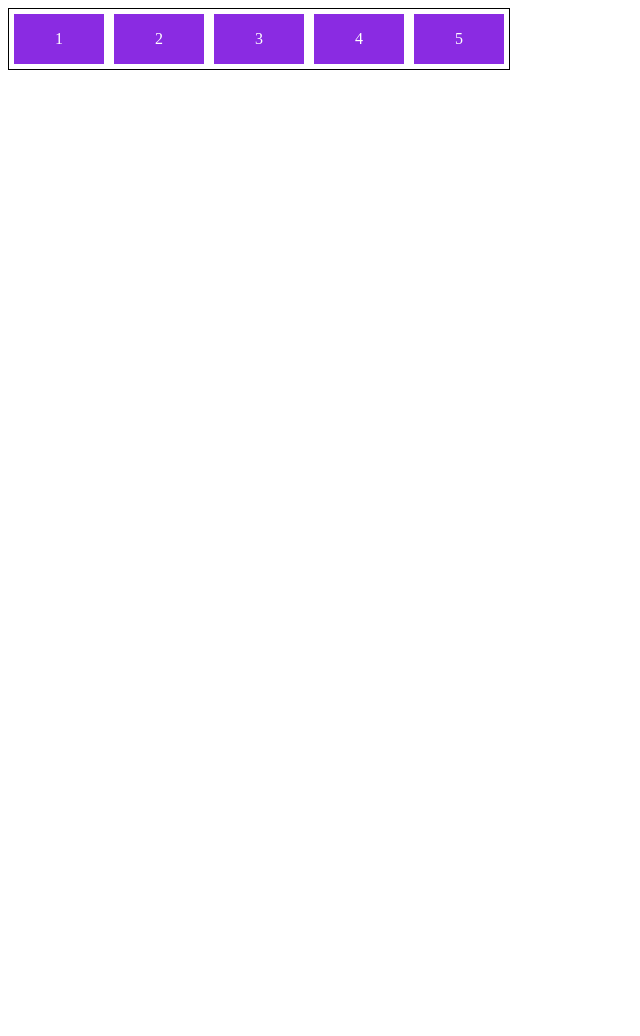
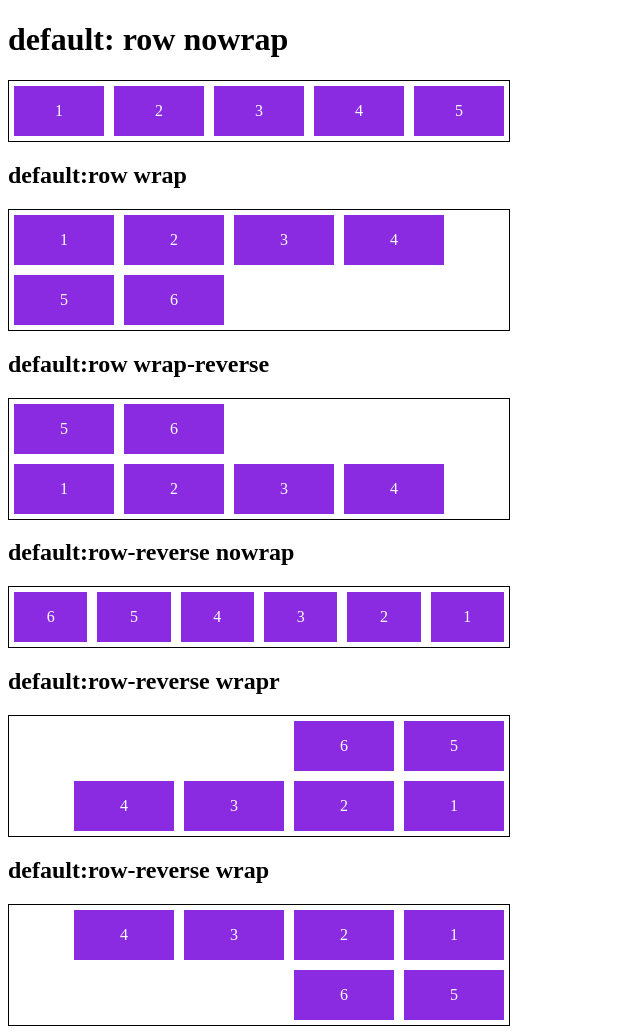
Before and after one commit to Tinhow/dio-desafio-github, a plain HTML site: page flexbox css3/flex flow/index.html in a window 1280 px wide. Shown: the whole page, without its empty margins (0-640 px from the left). Before the commit the page ends 800 px from the top, so only its background shows below. Drawn offline with Linux system fonts and the light colour scheme.

Commit message:
aprendendo flex flow2

```diff
--- a/flexbox css3/flex flow/index.html
+++ b/flexbox css3/flex flow/index.html
@@ -8,12 +8,68 @@
     <link rel="stylesheet" href="style.css">
 </head>
 <body>
-    <div class="flex-container">
+
+    <h1>default: row nowrap</h1>
+    <div class="flex-container default">
         <div class="item">1</div>
         <div class="item">2</div>
         <div class="item">3</div>
         <div class="item">4</div>
         <div class="item">5</div>
     </div>
+
+    <h2>default:row wrap</h2>
+    <div class="flex-container wrap">
+        <div class="item">1</div>
+        <div class="item">2</div>
+        <div class="item">3</div>
+        <div class="item">4</div>
+        <div class="item">5</div>
+        <div class="item">6</div>
+    </div>
+
+    <h2>default:row wrap-reverse</h2>
+    <div class="flex-container wrapr">
+        <div class="item">1</div>
+        <div class="item">2</div>
+        <div class="item">3</div>
+        <div class="item">4</div>
+        <div class="item">5</div>
+        <div class="item">6</div>
+    </div>
+
+    <h2>default:row-reverse nowrap</h2>
+    <div class="flex-container wrapnr">
+        <div class="item">1</div>
+        <div class="item">2</div>
+        <div class="item">3</div>
+        <div class="item">4</div>
+        <div class="item">5</div>
+        <div class="item">6</div>
+    </div>
+
+    <h2>default:row-reverse wrapr</h2>
+    <div class="flex-container wraprnr">
+        <div class="item">1</div>
+        <div class="item">2</div>
+        <div class="item">3</div>
+        <div class="item">4</div>
+        <div class="item">5</div>
+        <div class="item">6</div>
+    </div>
+
+    <h2>default:row-reverse wrap</h2>
+    <div class="flex-container wraprv">
+        <div class="item">1</div>
+        <div class="item">2</div>
+        <div class="item">3</div>
+        <div class="item">4</div>
+        <div class="item">5</div>
+        <div class="item">6</div>
+    </div>
+
+
+
+
 </body>
 </html>
--- a/flexbox css3/flex flow/style.css
+++ b/flexbox css3/flex flow/style.css
@@ -1,8 +1,31 @@
 .flex-container{
     display: flex;
-    flex-flow: row nowrap;
     border: 1px solid black;
     max-width: 500px;
+    margin-bottom: 10px;
+}
+.default{
+    flex-flow: row nowrap;
+}
+
+.wrap{
+    flex-flow: row wrap;
+}
+
+.wrapr{
+    flex-flow: row wrap-reverse;
+}
+
+.wrapnr{
+    flex-flow: row-reverse nowrap;
+}
+
+.wraprnr{
+    flex-flow: row-reverse wrap-reverse;
+}
+
+.wraprv{
+    flex-flow: row-reverse wrap;
 }
 
 .item{
```
